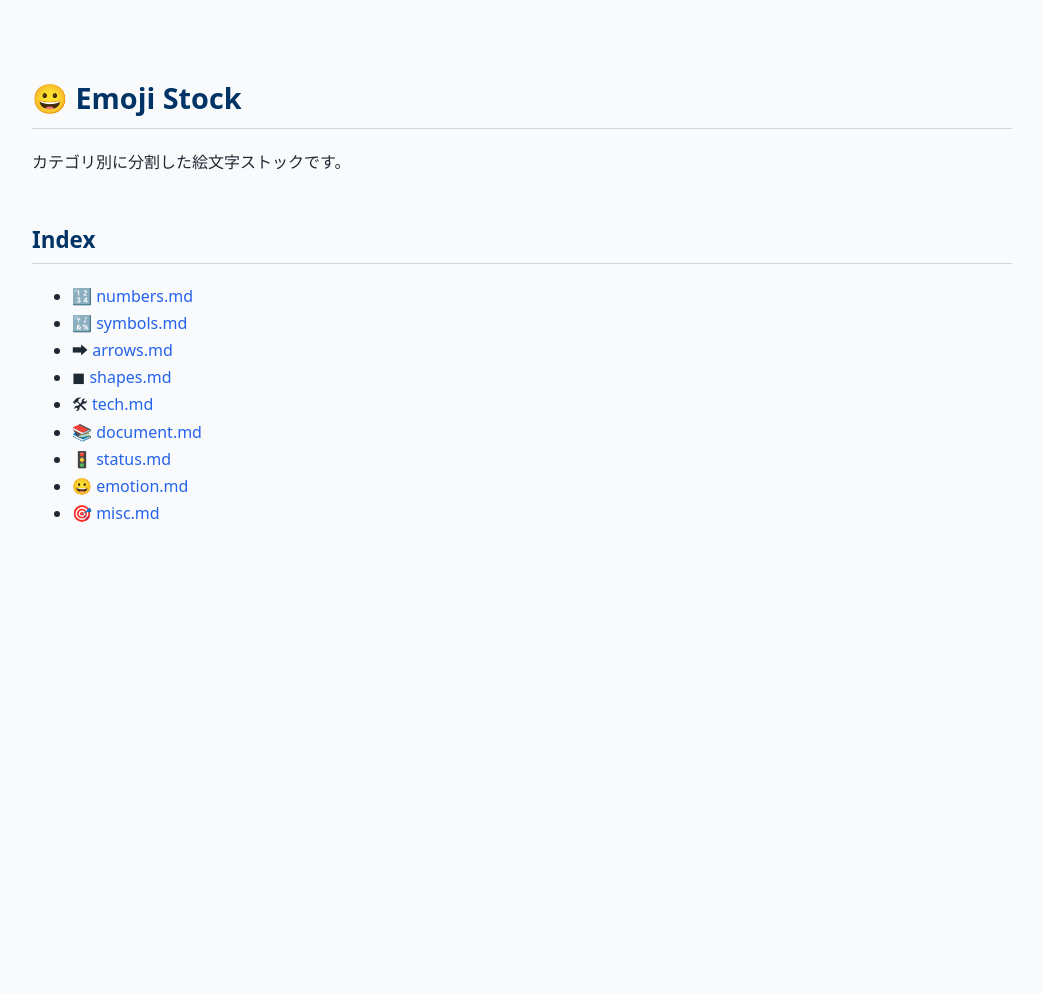
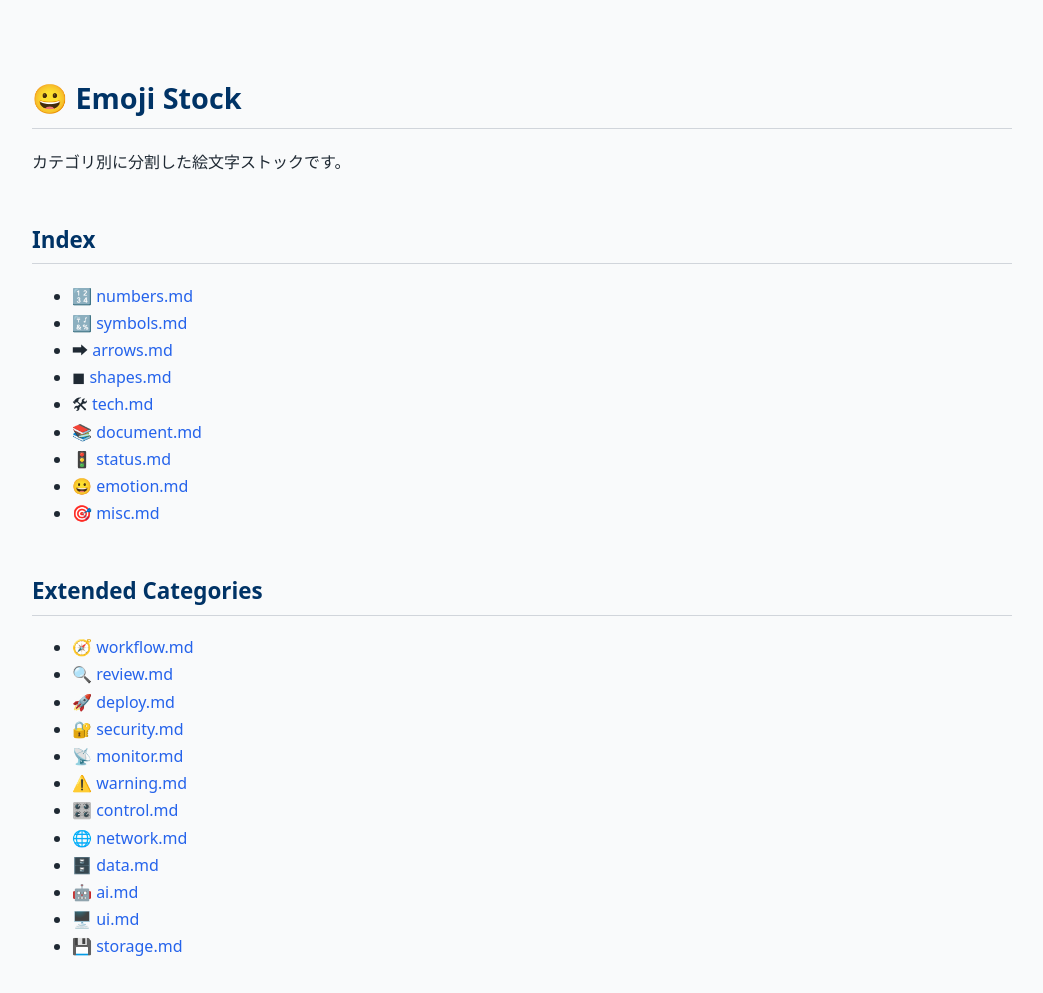
Before and after one commit to Samizo-AITL/Samizo-AITL.github.io, a Jekyll site: the page built from about/emoji/index.md, in a window 1280 px wide. Shown: the whole page, without its empty margins (118-1161 px from the left). Built offline with Jekyll 4.4.1, drawn with Linux system fonts in a browser that asks for light colours; before the commit the page ends 900 px from its top, so only the background shows below that.

Commit message:
Update index.md

```diff
--- a/about/emoji/index.md
+++ b/about/emoji/index.md
@@ -17,3 +17,17 @@ title: index.md
 - 🚦 [status.md](status.md)
 - 😀 [emotion.md](emotion.md)
 - 🎯 [misc.md](misc.md)
+
+## Extended Categories
+- 🧭 [workflow.md](workflow.md)
+- 🔍 [review.md](review.md)
+- 🚀 [deploy.md](deploy.md)
+- 🔐 [security.md](security.md)
+- 📡 [monitor.md](monitor.md)
+- ⚠️ [warning.md](warning.md)
+- 🎛️ [control.md](control.md)
+- 🌐 [network.md](network.md)
+- 🗄️ [data.md](data.md)
+- 🤖 [ai.md](ai.md)
+- 🖥️ [ui.md](ui.md)
+- 💾 [storage.md](storage.md)
```
